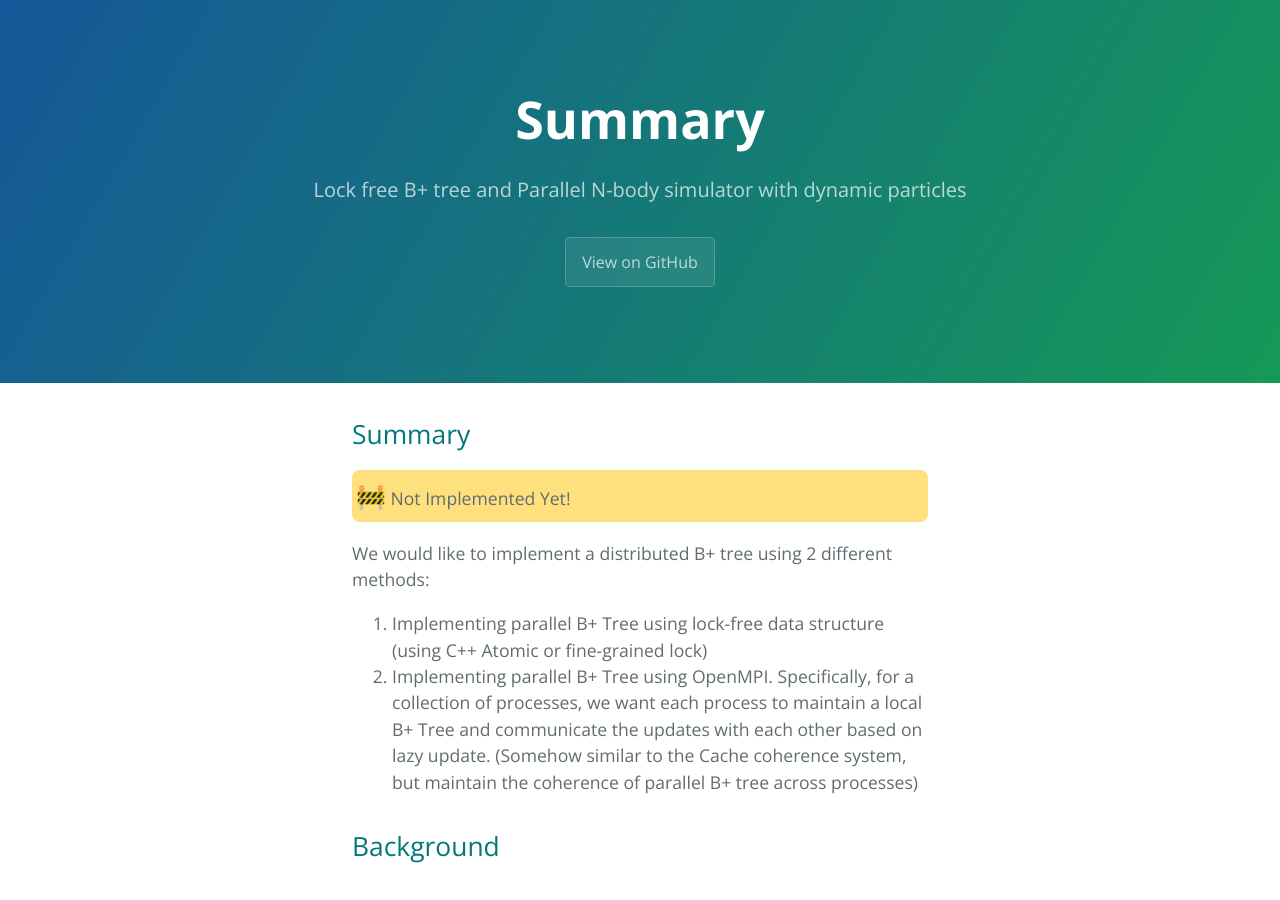
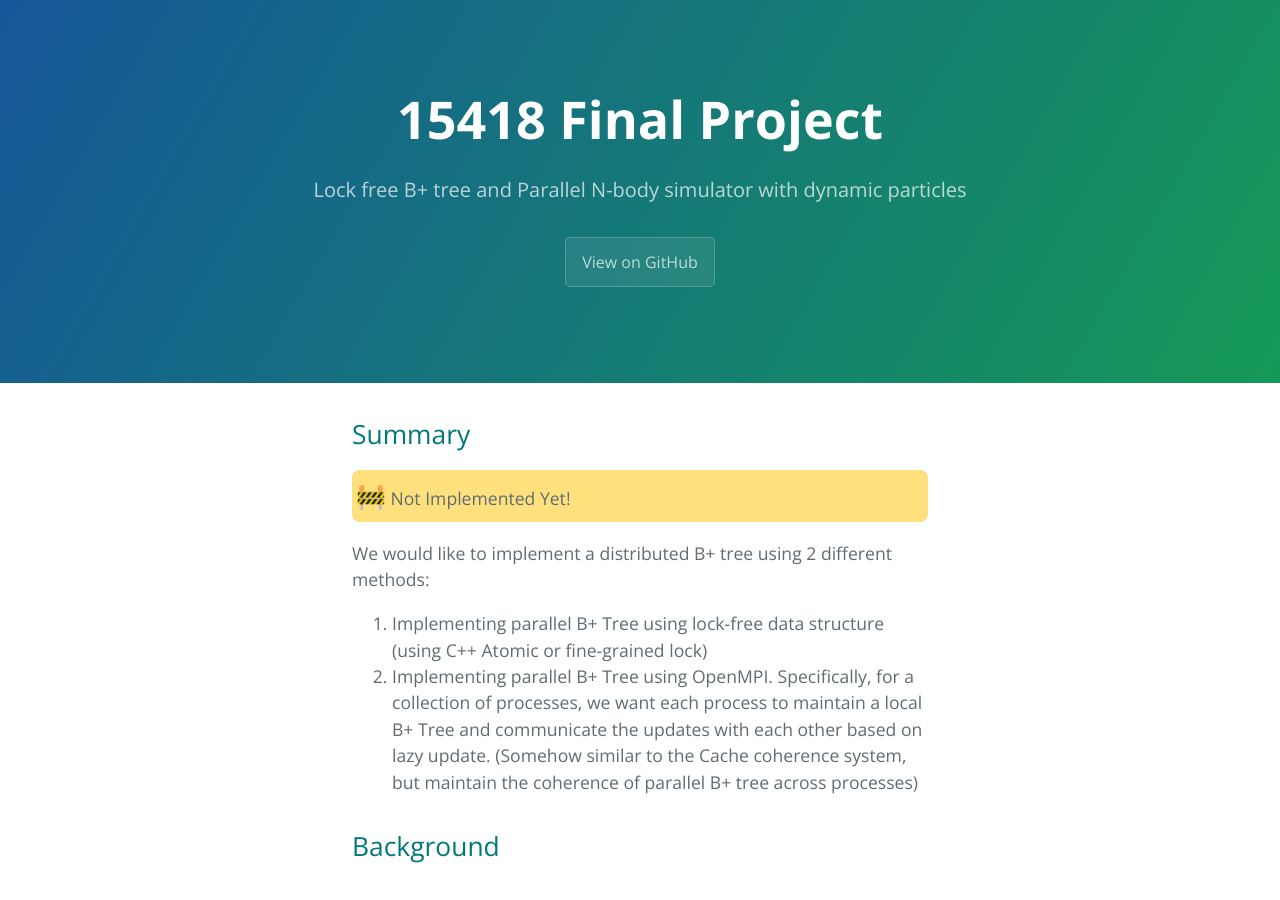
Before and after one commit to MarkChenYutian/B-plus-Forest, a Jekyll site: the page built from docs/index.md, in a window 1280 px wide and 900 px high. Built offline with Jekyll 4.4.1, drawn with Linux system fonts in a browser that asks for light colours; our own code applies the rules of GitHub Pages for plain Markdown files.

Commit message:
Fix GHpages

```diff
--- a/docs/index.md
+++ b/docs/index.md
@@ -1,5 +1,6 @@
 ---
 layout: default
+title: 15418 Final Project
 ---
 
 ## Summary
```
Also changed, not shown: docs/README.md (deleted).
